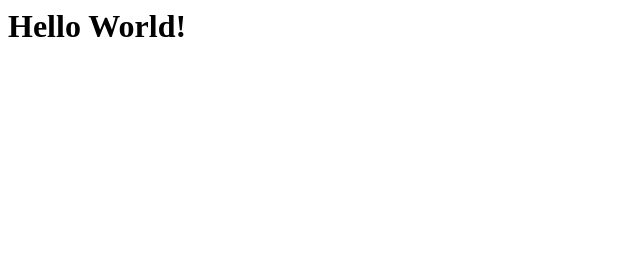
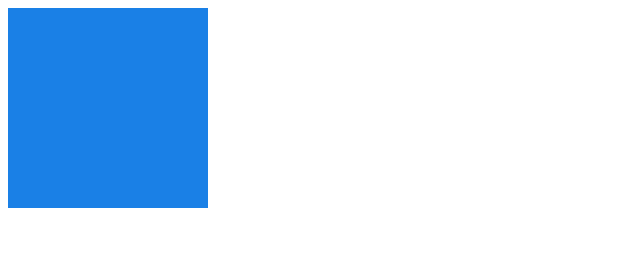
Before and after one commit to cg20221d/learning-webgl-DuffAldri, a plain HTML site: page index.html in a window 1280 px wide. Shown: the whole page, without its empty margins (0-640 px from the left). Drawn offline with Linux system fonts and the light colour scheme.

Commit message:
Selesai pertemuan 07/07/2022

```diff
--- a/index.html
+++ b/index.html
@@ -6,7 +6,6 @@
     <title>Belajar WebGL - Dup</title>
 </head>
 <body>
-    <h1>Hello World!</h1>
     <canvas id="kanvas" width="200" height="200">Pake browser lama tuh</canvas>
     <script src="main.js"></script>
 </body>
--- a/main.js
+++ b/main.js
@@ -0,0 +1,36 @@
+function main() {
+    var kanvas = document.getElementById("kanvas");
+    var gl = kanvas.getContext("webgl");
+
+    // Vertex shader
+    var vertexShaderCode =
+    "void main(" +
+    "}";
+
+
+    var vertexShaderObject = gl.createShader(gl.VERTEX_SHADER);
+    gl.shaderSource(vertexShaderObject, vertexShaderCode);
+    gl.compileShader(vertexShaderObject); // Sampai sini sudah jadi .0
+
+    // Fragment shader
+    var fragmentShaderCode = `
+    void main() {
+
+    }
+    `
+    var fragmentShaderObject = gl.createShader(gl.VERTEX_SHADER);
+    gl.shaderSource(fragmentShaderObject, fragmentShaderCode);
+    gl.compileShader(fragmentShaderObject); // Sampai sini sudah jadi .0
+
+    var shaderProgram = gl.createProgram(); // Wadah dari executable (.exe)
+    gl.attachShader(shaderProgram, vertexShaderObject);
+    gl.attachShader(shaderProgram, fragmentShaderObject);
+    gl.linkProgram(shaderProgram);
+    gl.useProgram(shaderProgram);
+
+    gl.clearColor(0.1, 0.5, 0.9, 1.0);
+    gl.clear(gl.COLOR_BUFFER_BIT);
+
+}
+
+window.onload = main;
```
